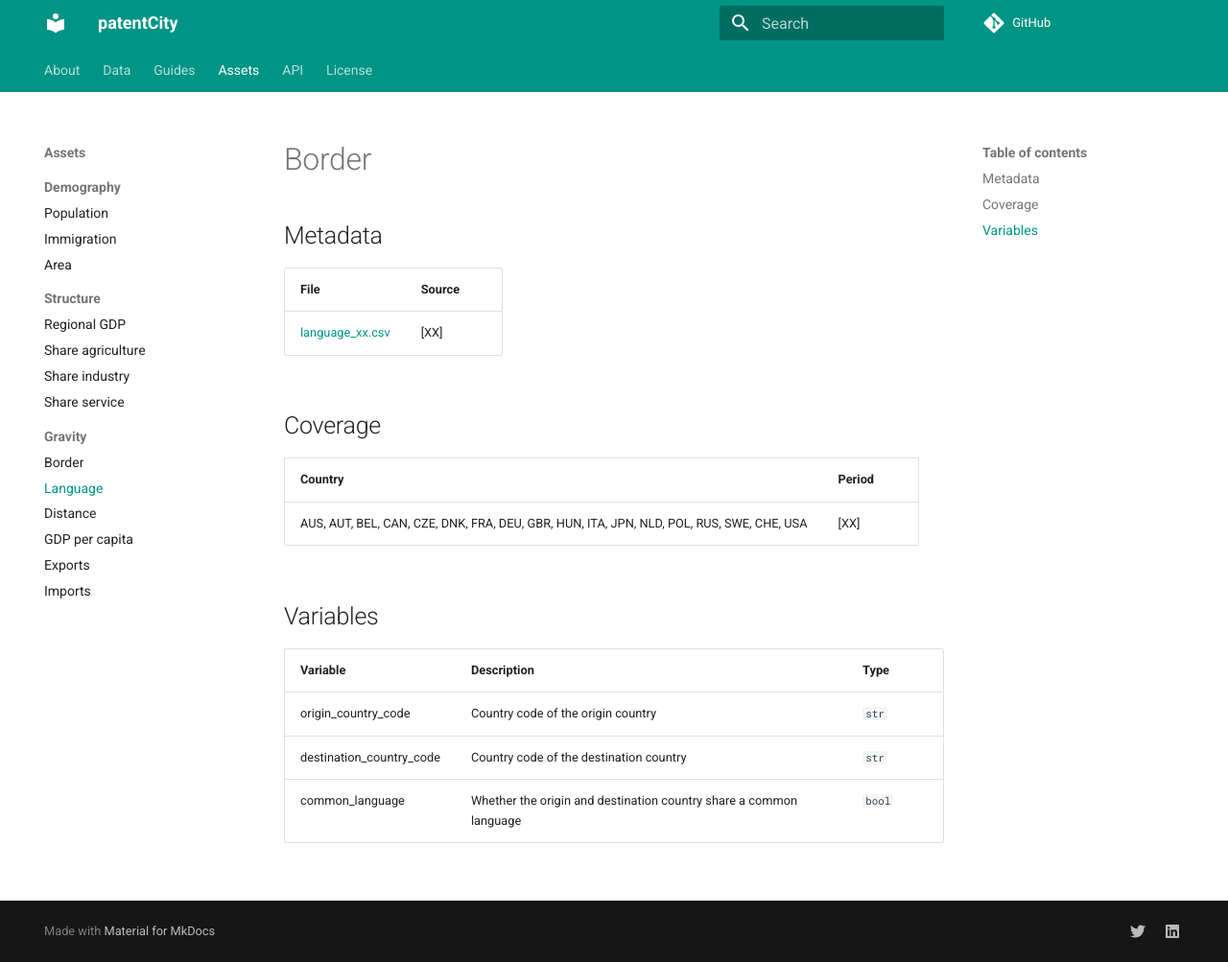
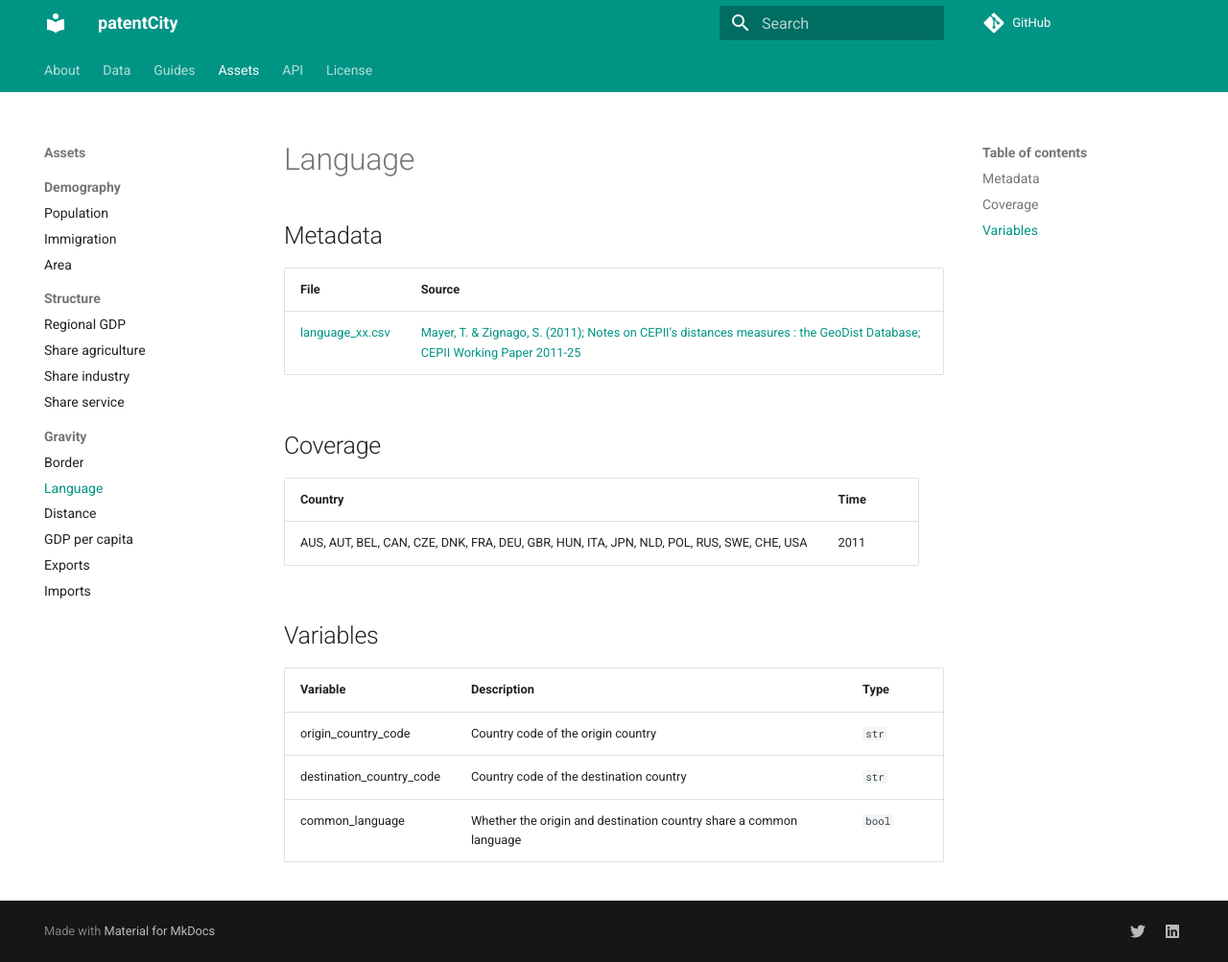
Before and after one commit to cverluise/patentcity, an MkDocs documentation site: the page built from docs/ASSETS_LANGUAGE.md, in a window 1280 px wide and 1003 px high. Shown: the whole window at 96% size. Built offline with MkDocs 1.6.1 and Material for MkDocs 9.7.7, drawn with Linux system fonts in a browser that asks for light colours; comment, search, counter and statistics services are not loaded.

Commit message:
:art: :memo: rename column, add time and source

```diff
--- a/docs/ASSETS_LANGUAGE.md
+++ b/docs/ASSETS_LANGUAGE.md
@@ -1,16 +1,16 @@
-# Border
+# Language
 
 ## Metadata
 
 File |Source
 ---|---
-[language_xx.csv](https://github.com/cverluise/patentcity/tree/master/assets)| [XX]
+[language_xx.csv](https://github.com/cverluise/patentcity/tree/master/assets)| [Mayer, T. & Zignago, S. (2011); Notes on CEPII’s distances measures : the GeoDist Database; CEPII Working Paper 2011-25](http://www.cepii.fr/CEPII/fr/bdd_modele/presentation.asp?id=6)
 
 ## Coverage
 
-Country | Period
+Country | Time
 ---|---
-AUS, AUT, BEL, CAN, CZE, DNK, FRA, DEU, GBR, HUN, ITA, JPN, NLD, POL, RUS, SWE, CHE, USA | [XX]
+AUS, AUT, BEL, CAN, CZE, DNK, FRA, DEU, GBR, HUN, ITA, JPN, NLD, POL, RUS, SWE, CHE, USA | 2011
 
 ## Variables
 
```
